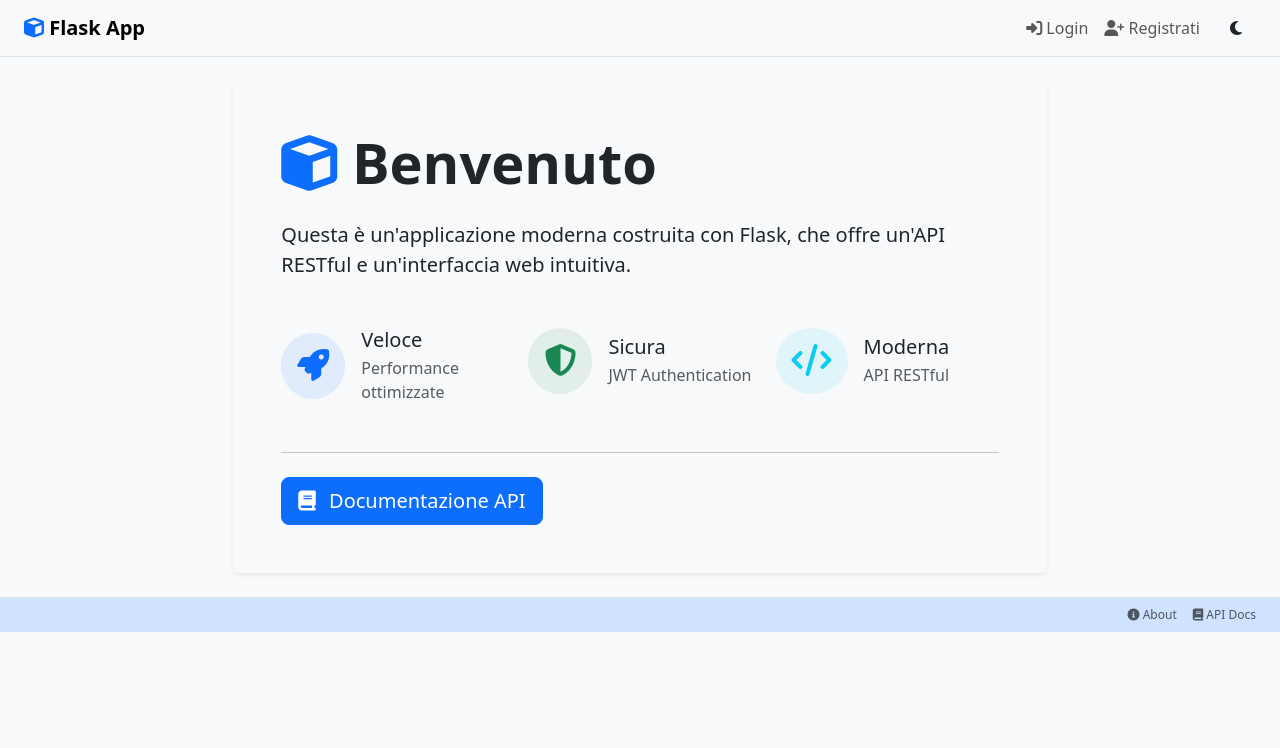
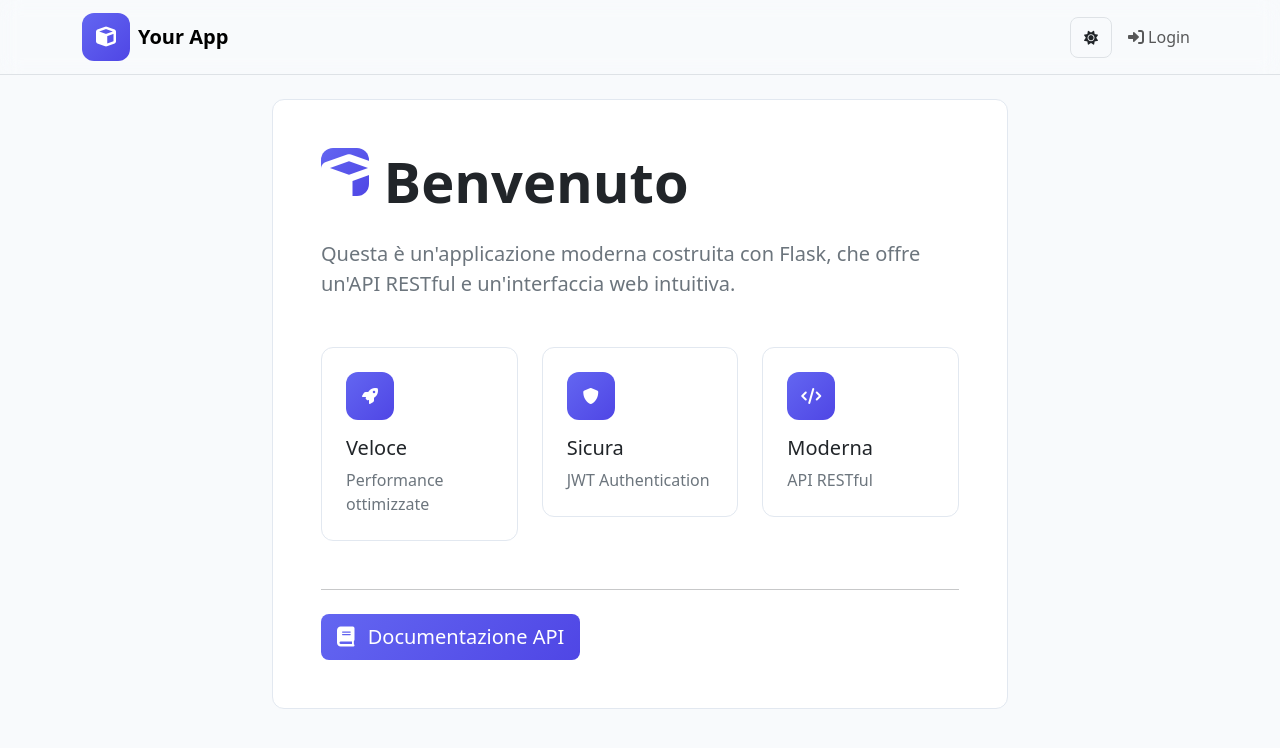
Before and after one commit to federicogerardi/base-app, a Flask app: page / in a window 1280 px wide. Shown: the top 748 px of the page. Run offline with Flask 3, Linux system fonts and the light colour scheme.

Commit message:
migliorato frontend e aggiunta mimgliore gestione toggle theme

```diff
--- /dev/null
+++ b/app/static/css/theme.css
@@ -0,0 +1,102 @@
+:root {
+  /* Light Theme */
+  --primary: #6366f1;
+  --primary-dark: #4f46e5;
+  --secondary: #64748b;
+  --success: #22c55e;
+  --info: #0ea5e9;
+  --warning: #f59e0b;
+  --danger: #ef4444;
+  --light: #f8fafc;
+  --dark: #0f172a;
+
+  /* Neutral Colors */
+  --gray-50: #f8fafc;
+  --gray-100: #f1f5f9;
+  --gray-200: #e2e8f0;
+  --gray-300: #cbd5e1;
+  --gray-400: #94a3b8;
+  --gray-500: #64748b;
+  --gray-600: #475569;
+  --gray-700: #334155;
+  --gray-800: #1e293b;
+  --gray-900: #0f172a;
+
+  /* UI Elements */
+  --body-bg: var(--gray-50);
+  --card-bg: #ffffff;
+  --border-color: var(--gray-200);
+  --text-primary: var(--gray-900);
+  --text-secondary: var(--gray-600);
+
+  /* Shadows */
+  --shadow-sm: 0 1px 2px 0 rgb(0 0 0 / 0.05);
+  --shadow: 0 1px 3px 0 rgb(0 0 0 / 0.1), 0 1px 2px -1px rgb(0 0 0 / 0.1);
+  --shadow-md: 0 4px 6px -1px rgb(0 0 0 / 0.1), 0 2px 4px -2px rgb(0 0 0 / 0.1);
+  --shadow-lg: 0 10px 15px -3px rgb(0 0 0 / 0.1), 0 4px 6px -4px rgb(0 0 0 / 0.1);
+}
+
+/* Dark Theme */
+[data-theme="dark"] {
+  --body-bg: var(--gray-900);
+  --card-bg: var(--gray-800);
+  --border-color: var(--gray-700);
+  --text-primary: var(--gray-50);
+  --text-secondary: var(--gray-400);
+}
+
+/* Global Styles */
+body {
+  background-color: var(--body-bg);
+  color: var(--text-primary);
+  transition: background-color 0.3s ease;
+}
+
+.card {
+  background-color: var(--card-bg);
+  border-color: var(--border-color);
+}
+
+/* Custom Components */
+.tech-icon {
+  width: 48px;
+  height: 48px;
+  display: flex;
+  align-items: center;
+  justify-content: center;
+  border-radius: 12px;
+  background: linear-gradient(135deg, var(--primary) 0%, var(--primary-dark) 100%);
+  color: white;
+}
+
+.feature-card {
+  border: 1px solid var(--border-color);
+  border-radius: 12px;
+  transition: all 0.3s ease;
+}
+
+.feature-card:hover {
+  transform: translateY(-2px);
+  box-shadow: var(--shadow-md);
+}
+
+/* Custom Buttons */
+.btn-primary {
+  background: linear-gradient(135deg, var(--primary) 0%, var(--primary-dark) 100%);
+  border: none;
+}
+
+.btn-primary:hover {
+  background: linear-gradient(135deg, var(--primary-dark) 0%, var(--primary) 100%);
+}
+
+/* Custom Navigation */
+.navbar {
+  backdrop-filter: blur(10px);
+  background-color: rgba(var(--card-bg), 0.8);
+}
+
+/* Custom Breadcrumb */
+.breadcrumb-item + .breadcrumb-item::before {
+  color: var(--text-secondary);
+}
--- a/app/templates/base.html
+++ b/app/templates/base.html
@@ -1,177 +1,120 @@
 <!DOCTYPE html>
-<html lang="it" data-bs-theme="light">
+<html lang="it" data-theme="light">
 <head>
     <meta charset="UTF-8">
     <meta name="viewport" content="width=device-width, initial-scale=1.0">
-    <title>{% block title %}Flask App{% endblock %}</title>
+    <title>{% block title %}{% endblock %} | Your App</title>
+
     <!-- Bootstrap CSS -->
     <link href="https://cdn.jsdelivr.net/npm/bootstrap@5.3.0/dist/css/bootstrap.min.css" rel="stylesheet">
     <!-- Font Awesome -->
-    <link href="https://cdnjs.cloudflare.com/ajax/libs/font-awesome/6.4.0/css/all.min.css" rel="stylesheet">
-    <style>
-        :root {
-            --bs-primary-rgb: 13, 110, 253;
-            --bs-body-bg: #f8f9fa;
-            --bs-body-color: #212529;
-        }
-
-        [data-bs-theme="dark"] {
-            --bs-body-bg: #212529;
-            --bs-body-color: #f8f9fa;
-        }
-
-        .navbar {
-            backdrop-filter: blur(10px);
-            -webkit-backdrop-filter: blur(10px);
-        }
-
-        .theme-switch {
-            cursor: pointer;
-            padding: 0.5rem;
-            border-radius: 50%;
-            width: 40px;
-            height: 40px;
-            display: flex;
-            align-items: center;
-            justify-content: center;
-            transition: all 0.3s ease;
-        }
-
-        .theme-switch:hover {
-            background: rgba(var(--bs-primary-rgb), 0.1);
-        }
-    </style>
+    <link href="https://cdnjs.cloudflare.com/ajax/libs/font-awesome/6.0.0/css/all.min.css" rel="stylesheet">
+    <!-- Custom Theme -->
+    <link href="{{ url_for('static', filename='css/theme.css') }}" rel="stylesheet">
 </head>
 <body>
-    <nav class="navbar navbar-expand-lg sticky-top bg-body-tertiary border-bottom">
-        <div class="container-fluid px-4">
-            <a class="navbar-brand fw-bold" href="{{ url_for('web.index') }}">
-                <i class="fas fa-cube text-primary"></i> Flask App
+    <!-- Navbar con effetto glassmorphism -->
+    <nav class="navbar navbar-expand-lg sticky-top border-bottom">
+        <div class="container">
+            <a class="navbar-brand d-flex align-items-center gap-2" href="{{ url_for('web.index') }}">
+                <div class="tech-icon">
+                    <i class="fas fa-cube"></i>
+                </div>
+                <span class="fw-bold">Your App</span>
             </a>
+
             <button class="navbar-toggler" type="button" data-bs-toggle="collapse" data-bs-target="#navbarNav">
                 <span class="navbar-toggler-icon"></span>
             </button>
+
             <div class="collapse navbar-collapse" id="navbarNav">
                 <ul class="navbar-nav me-auto">
                     {% if current_user.is_authenticated %}
                     <li class="nav-item">
                         <a class="nav-link" href="{{ safe_url_for('dashboard.index') }}">
-                            <i class="fas fa-tachometer-alt"></i> Dashboard
+                            <i class="fas fa-chart-line"></i> Dashboard
                         </a>
                     </li>
-
                     <li class="nav-item">
                         <a class="nav-link" href="{{ safe_url_for('sheet.index') }}">
-                            <i class="fas fa-sheet-plastic"></i> Sheets
+                            <i class="fas fa-file-alt"></i> Fogli
                         </a>
                     </li>
                     {% endif %}
                 </ul>
-                <ul class="navbar-nav">
+                <ul class="navbar-nav ms-auto align-items-center">
                     {% if current_user.is_authenticated %}
-                        <li class="nav-item dropdown">
-                            <a class="nav-link dropdown-toggle" href="#" role="button" data-bs-toggle="dropdown">
-                                <i class="fas fa-user-circle"></i> {{ current_user.username }}
+                    <li class="nav-item me-2">
+                        <div class="border rounded-3 p-1 bg-light bg-opacity-10">
+                            <button class="btn btn-sm" onclick="toggleTheme()">
+                                <i class="fas fa-sun"></i>
+                                <i class="fas fa-moon d-none"></i>
+                            </button>
+                        </div>
+                    </li>
+                    <li class="nav-item">
+                        <a class="nav-link" href="{{ url_for('auth.logout') }}">
+                            <i class="fas fa-sign-out-alt"></i> Logout
                         </a>
-                            <ul class="dropdown-menu dropdown-menu-end">
-                                <li><a class="dropdown-item" href="{{ url_for('auth.logout') }}">
-                                    <i class="fas fa-sign-out-alt"></i> Logout
-                                </a></li>
-                            </ul>
                     </li>
                     {% else %}
+                    <li class="nav-item me-2">
+                        <div class="border rounded-3 p-1 bg-light bg-opacity-10">
+                            <button class="btn btn-sm" onclick="toggleTheme()">
+                                <i class="fas fa-sun"></i>
+                                <i class="fas fa-moon d-none"></i>
+                            </button>
+                        </div>
+                    </li>
                     <li class="nav-item">
                         <a class="nav-link" href="{{ url_for('auth.login') }}">
                             <i class="fas fa-sign-in-alt"></i> Login
                         </a>
                     </li>
-                        <li class="nav-item">
-                            <a class="nav-link" href="{{ url_for('auth.register') }}">
-                                <i class="fas fa-user-plus"></i> Registrati
-                            </a>
-                        </li>
                     {% endif %}
-                    <li class="nav-item ms-2">
-                        <div class="theme-switch" id="themeSwitch">
-                            <i class="fas fa-moon"></i>
-                        </div>
-                    </li>
                 </ul>
             </div>
         </div>
     </nav>
 
-    <main class="container-fluid px-4 py-4">
-        <!-- Toast container -->
-        <div class="toast-container position-fixed top-0 end-0 p-3">
-            {% with messages = get_flashed_messages(with_categories=true) %}
-                {% if messages %}
-                    {% for category, message in messages %}
-                        <div class="toast align-items-center text-bg-{{ category }} border-0" role="alert" aria-live="assertive" aria-atomic="true">
-                            <div class="d-flex">
-                                <div class="toast-body">
-                                    <i class="fas fa-{% if category == 'success' %}check-circle{% elif category == 'danger' %}exclamation-circle{% else %}info-circle{% endif %} me-2"></i>
-                                    {{ message }}
+    <!-- Main Content -->
+    <main class="py-4">
+        <div class="container">
+            {% block content %}{% endblock %}
         </div>
-                                <button type="button" class="btn-close btn-close-white me-2 m-auto" data-bs-dismiss="toast"></button>
-                            </div>
-                        </div>
-                    {% endfor %}
-                {% endif %}
-            {% endwith %}
-        </div>
-
-        {% block content %}{% endblock %}
     </main>
 
-    <!-- Footer ridisegnato -->
-    <footer class="footer mt-auto py-2 bg-primary-subtle border-top">
-        <div class="container-fluid px-4">
-            <div class="d-flex justify-content-end gap-3">
-                <a class="nav-link text-muted small" href="{{ safe_url_for('web.about') }}" style="font-size: 0.75rem;">
-                    <i class="fas fa-info-circle"></i> About
-                </a>
-                <a class="nav-link text-muted small" href="{{ safe_url_for('api_v1.doc') }}" style="font-size: 0.75rem;">
-                    <i class="fas fa-book"></i> API Docs
-                </a>
-            </div>
-        </div>
-    </footer>
-
-    <!-- Bootstrap JS and dependencies -->
+    <!-- Scripts -->
     <script src="https://cdn.jsdelivr.net/npm/bootstrap@5.3.0/dist/js/bootstrap.bundle.min.js"></script>
     <script>
-        // Inizializza tutti i toast
-        document.addEventListener('DOMContentLoaded', function() {
-            var toastElList = [].slice.call(document.querySelectorAll('.toast'));
-            var toastList = toastElList.map(function(toastEl) {
-                var toast = new bootstrap.Toast(toastEl, {
-                    autohide: true,
-                    delay: 3000
-                });
-                toast.show();
-                return toast;
-            });
-        });
+        function toggleTheme() {
+            const html = document.documentElement;
+            const currentTheme = html.getAttribute('data-theme');
+            const newTheme = currentTheme === 'dark' ? 'light' : 'dark';
+            html.setAttribute('data-theme', newTheme);
+            localStorage.setItem('theme', newTheme);
 
-        // Theme switcher
-        const themeSwitch = document.getElementById('themeSwitch');
-        const html = document.documentElement;
-        const icon = themeSwitch.querySelector('i');
+            // Aggiorna le icone
+            const sunIcon = document.querySelector('.fa-sun');
+            const moonIcon = document.querySelector('.fa-moon');
+            if (newTheme === 'dark') {
+                sunIcon.classList.add('d-none');
+                moonIcon.classList.remove('d-none');
+            } else {
+                sunIcon.classList.remove('d-none');
+                moonIcon.classList.add('d-none');
+            }
+        }
 
-        // Check for saved theme preference
+        // Set theme on load
         const savedTheme = localStorage.getItem('theme') || 'light';
-        html.setAttribute('data-bs-theme', savedTheme);
-        icon.className = savedTheme === 'dark' ? 'fas fa-sun' : 'fas fa-moon';
+        document.documentElement.setAttribute('data-theme', savedTheme);
 
-        themeSwitch.addEventListener('click', () => {
-            const currentTheme = html.getAttribute('data-bs-theme');
-            const newTheme = currentTheme === 'dark' ? 'light' : 'dark';
-
-            html.setAttribute('data-bs-theme', newTheme);
-            icon.className = newTheme === 'dark' ? 'fas fa-sun' : 'fas fa-moon';
-            localStorage.setItem('theme', newTheme);
-        });
+        // Set initial icon
+        if (savedTheme === 'dark') {
+            document.querySelector('.fa-sun').classList.add('d-none');
+            document.querySelector('.fa-moon').classList.remove('d-none');
+        }
     </script>
 </body>
 </html>
--- a/app/templates/index.html
+++ b/app/templates/index.html
@@ -5,56 +5,46 @@
 {% block content %}
 <div class="row justify-content-center">
     <div class="col-lg-8">
-        <div class="card border-0 shadow-sm">
+        <div class="card feature-card">
             <div class="card-body p-5">
                 <h1 class="display-4 fw-bold mb-4">
-                    <span class="text-primary"><i class="fas fa-cube"></i></span>
+                    <div class="tech-icon d-inline-block mb-3">
+                        <i class="fas fa-cube"></i>
+                    </div>
                     Benvenuto
                 </h1>
 
-                <p class="lead mb-4">
+                <p class="lead mb-4 text-secondary">
                     Questa è un'applicazione moderna costruita con Flask,
                     che offre un'API RESTful e un'interfaccia web intuitiva.
                 </p>
 
                 <div class="row g-4 py-4">
                     <div class="col-md-4">
-                        <div class="d-flex align-items-center">
-                            <div class="flex-shrink-0 me-3">
-                                <div class="p-3 bg-primary bg-opacity-10 rounded-circle">
-                                    <i class="fas fa-rocket text-primary fa-2x"></i>
-                                </div>
+                        <div class="feature-card p-4">
+                            <div class="tech-icon mb-3">
+                                <i class="fas fa-rocket"></i>
                             </div>
-                            <div>
-                                <h5 class="mb-1">Veloce</h5>
-                                <p class="text-muted mb-0">Performance ottimizzate</p>
-                            </div>
+                            <h5 class="mb-2">Veloce</h5>
+                            <p class="text-secondary mb-0">Performance ottimizzate</p>
                         </div>
                     </div>
                     <div class="col-md-4">
-                        <div class="d-flex align-items-center">
-                            <div class="flex-shrink-0 me-3">
-                                <div class="p-3 bg-success bg-opacity-10 rounded-circle">
-                                    <i class="fas fa-shield-alt text-success fa-2x"></i>
-                                </div>
+                        <div class="feature-card p-4">
+                            <div class="tech-icon mb-3">
+                                <i class="fas fa-shield-alt"></i>
                             </div>
-                            <div>
-                                <h5 class="mb-1">Sicura</h5>
-                                <p class="text-muted mb-0">JWT Authentication</p>
-                            </div>
+                            <h5 class="mb-2">Sicura</h5>
+                            <p class="text-secondary mb-0">JWT Authentication</p>
                         </div>
                     </div>
                     <div class="col-md-4">
-                        <div class="d-flex align-items-center">
-                            <div class="flex-shrink-0 me-3">
-                                <div class="p-3 bg-info bg-opacity-10 rounded-circle">
-                                    <i class="fas fa-code text-info fa-2x"></i>
-                                </div>
+                        <div class="feature-card p-4">
+                            <div class="tech-icon mb-3">
+                                <i class="fas fa-code"></i>
                             </div>
-                            <div>
-                                <h5 class="mb-1">Moderna</h5>
-                                <p class="text-muted mb-0">API RESTful</p>
-                            </div>
+                            <h5 class="mb-2">Moderna</h5>
+                            <p class="text-secondary mb-0">API RESTful</p>
                         </div>
                     </div>
                 </div>
```
Also changed, not shown: app/templates/about.html (+37 -36 lines). Lines whose indentation alone changed are shown as unchanged.
